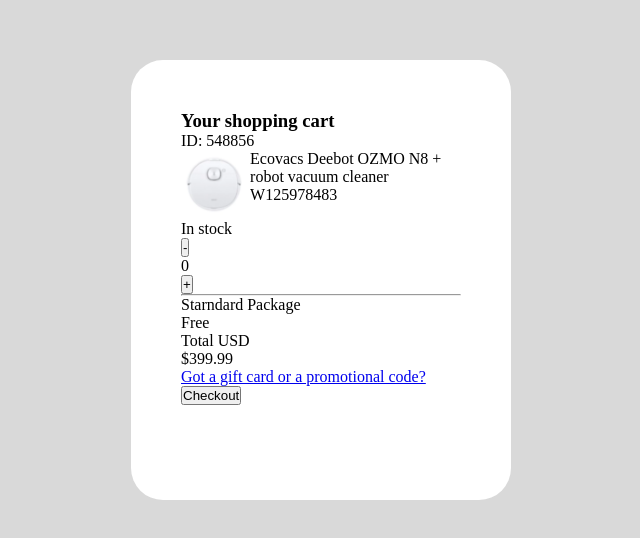
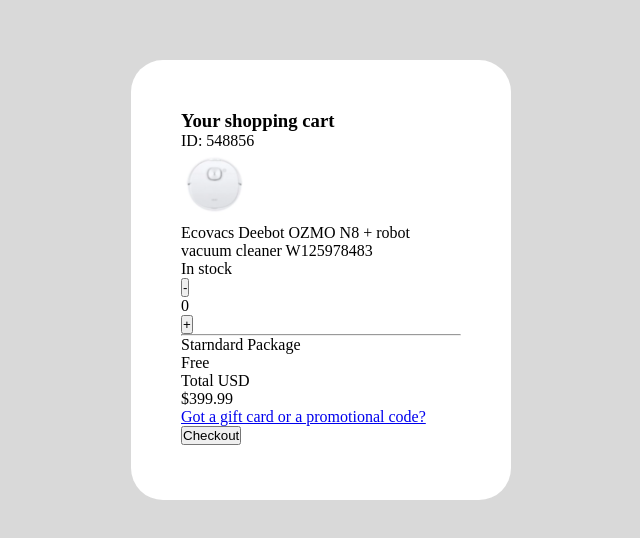
Before and after one commit to eobcre/shopping-card, a React (Vite) app: page / in a window 1280 px wide. Shown: the part 120-658 px from the top of the page, without its empty margins (319-959 px from the left). Built offline with nearby package versions, Linux system fonts and the light colour scheme.

Commit message:
div updated item-details

```diff
--- a/src/components/CartItem.tsx
+++ b/src/components/CartItem.tsx
@@ -2,14 +2,16 @@
 
 const CartItem: React.FC = () => {
   return (
-    <div>
-      <div className='item-container'>
+    <div className='item-container'>
+      <div className='item-inner-container'>
         <img src={Image} alt='Image' width={70} height={70} />
-        <p className='item-name'>
-          Ecovacs Deebot OZMO N8 + robot vacuum cleaner W125978483
-        </p>
+        <div className='item-details'>
+          <p className='item-name'>
+            Ecovacs Deebot OZMO N8 + robot vacuum cleaner W125978483
+          </p>
+          <span>In stock</span>
+        </div>
       </div>
-      <span>In stock</span>
     </div>
   );
 };
```
